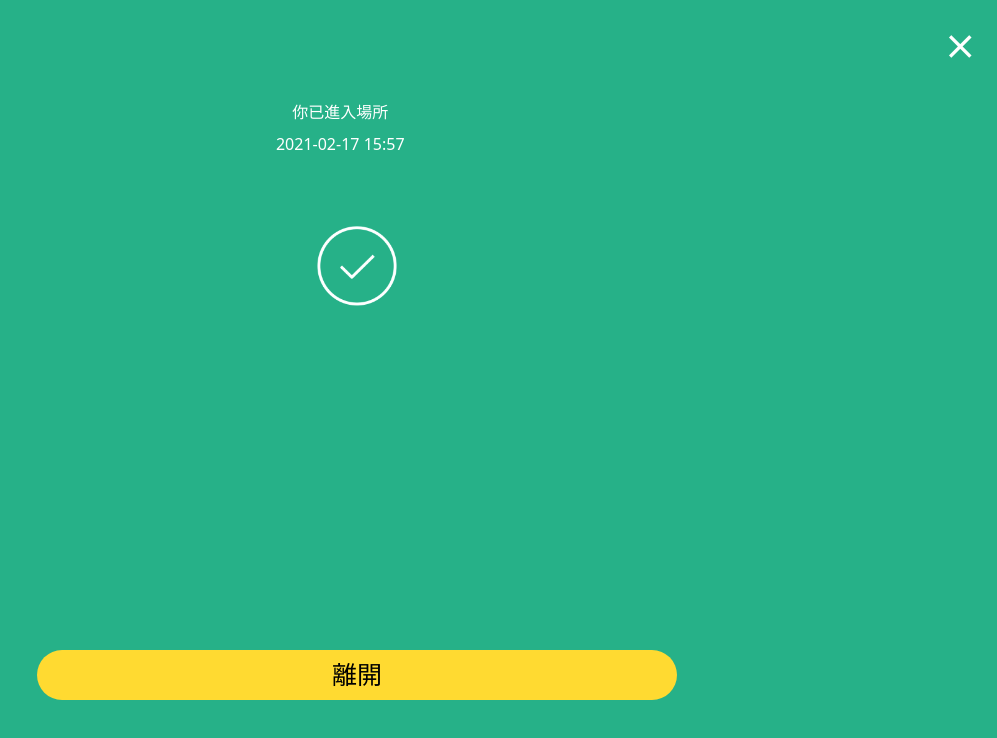
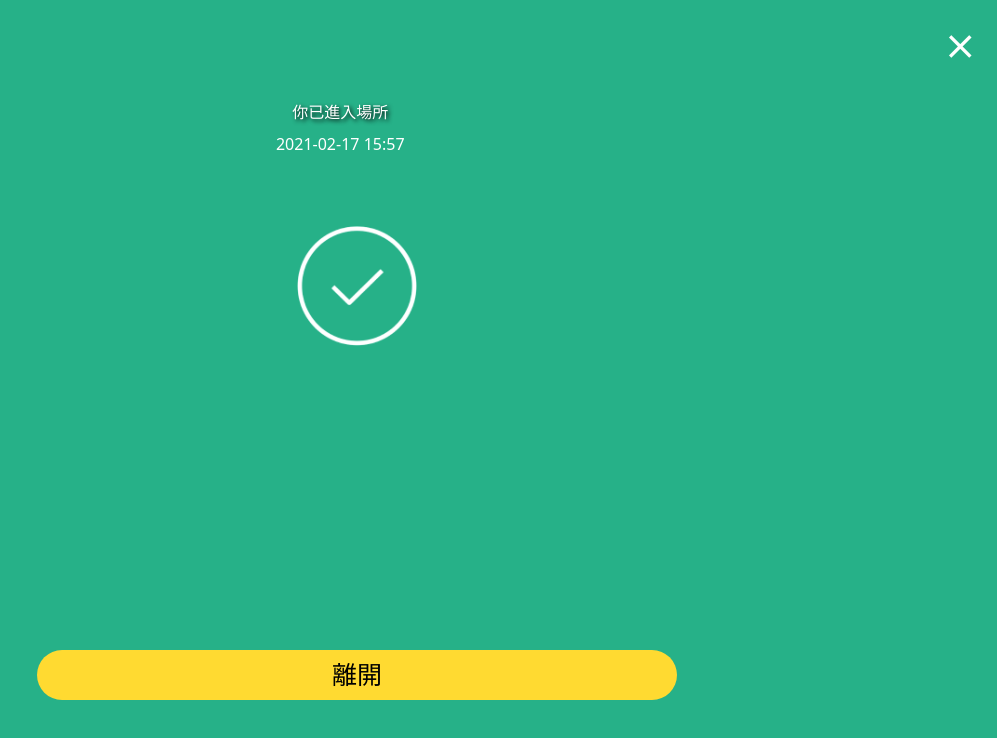
Before and after one commit to KaiSingL/LHS, a plain HTML site: page result.html in a window 1280 px wide. Shown: the whole page, without its empty margins (283-1280 px from the left). Drawn offline with nearby package versions, Linux system fonts and the light colour scheme.

Commit message:
Update style.css
test

```diff
--- a/style/style.css
+++ b/style/style.css
@@ -28,7 +28,7 @@ body {
 
 .tick {
 	margin-top: 70px;
-	width: 10vh;
+	width: 15vh;
 }
 
 .button {
@@ -66,6 +66,7 @@ body {
 .text1 {
 	margin-top: 100px;
 	color: white;
+	text-shadow: 2px 2px 4px #000000;
 }
 
 .colorWhite {
```
